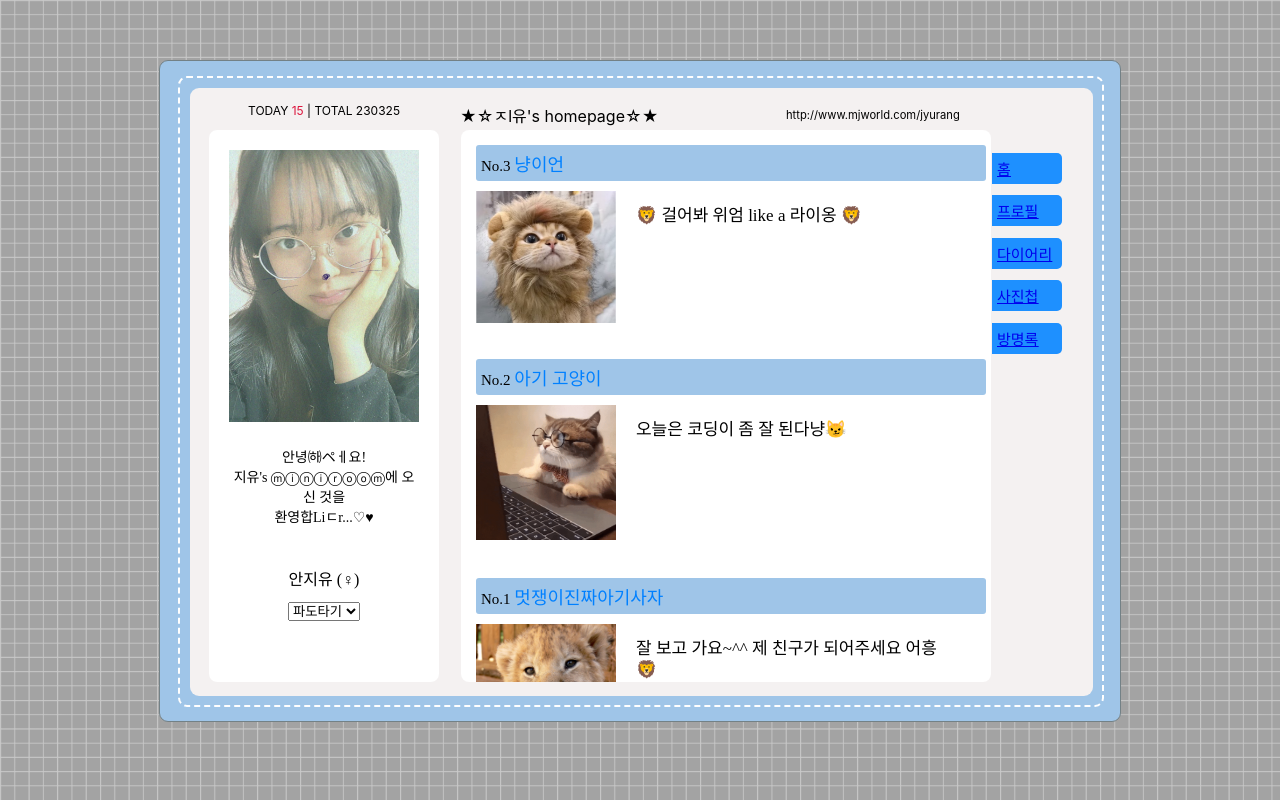
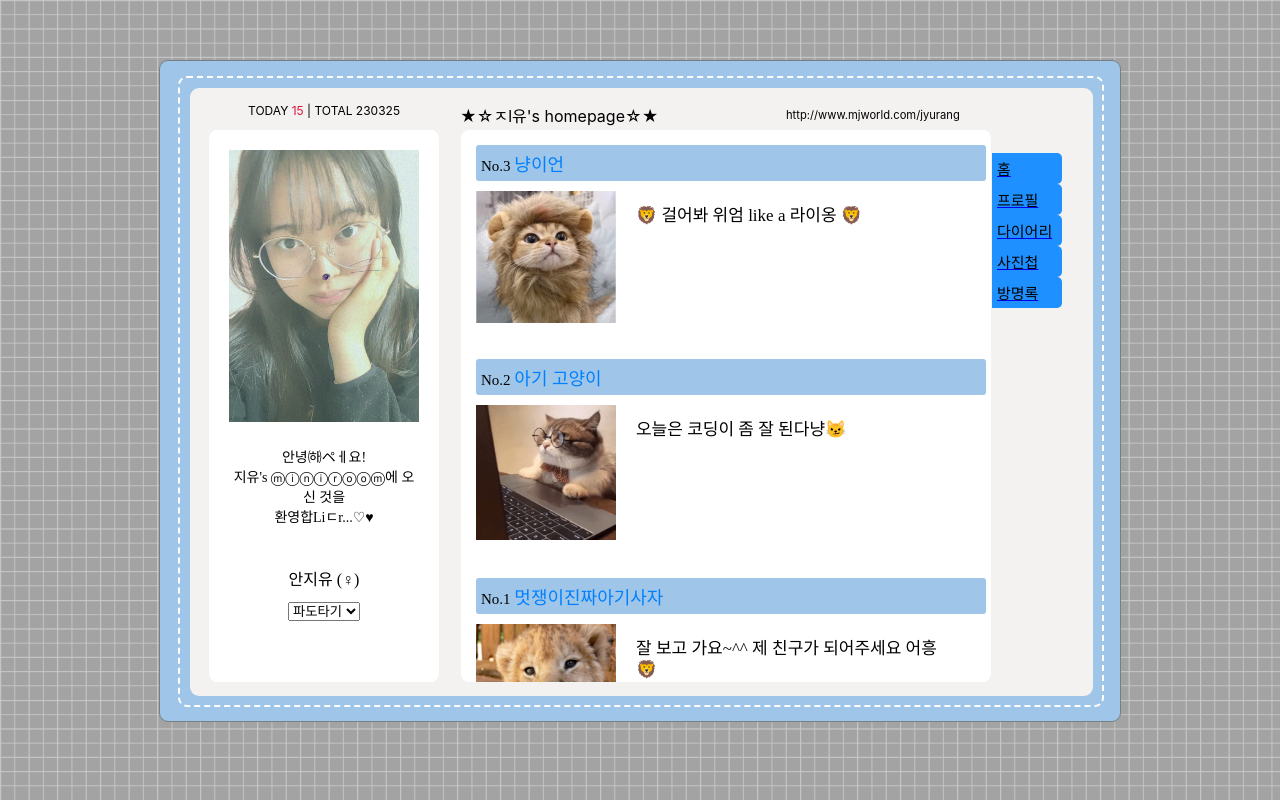
Before and after one commit to zzzzzuuuuu/pullrequest, a React (Create React App) app in the folder react/: page /guestbook in a window 1280 px wide. Built offline with nearby package versions, Linux system fonts and the light colour scheme; a web font is replaced by a local one.

Commit message:
feat: 라우팅 연결

```diff
--- a/react/src/pages/Board.js
+++ b/react/src/pages/Board.js
@@ -4,13 +4,11 @@ const Board = (props) => {
   const { title, link } = props.data;
   return (
     <>
-      <div className="homebtn">
-        <a href="#">
-          <span className="menubox">
-            <Link to={link}>{title}</Link>
-          </span>
-        </a>
-      </div>
+      <Link to={link}>
+        <div className="homebtn">
+          <span className="menubox">{title}</span>
+        </div>
+      </Link>
     </>
   );
 };
```
Also changed, not shown: react/src/App.js (+8 -1 lines).
